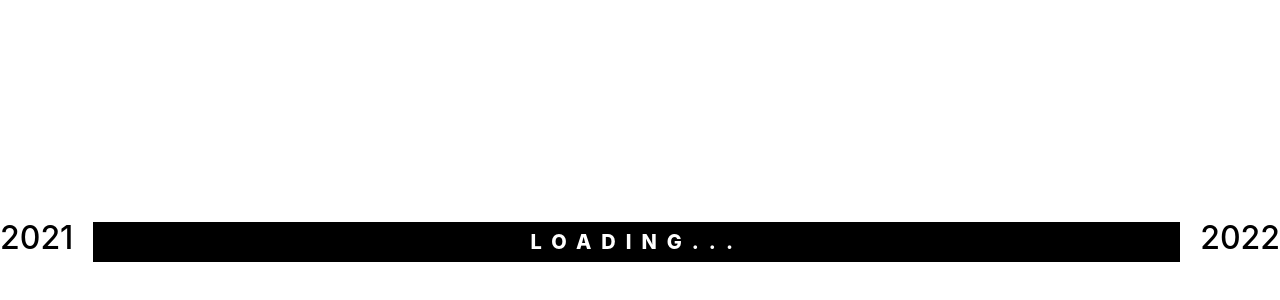
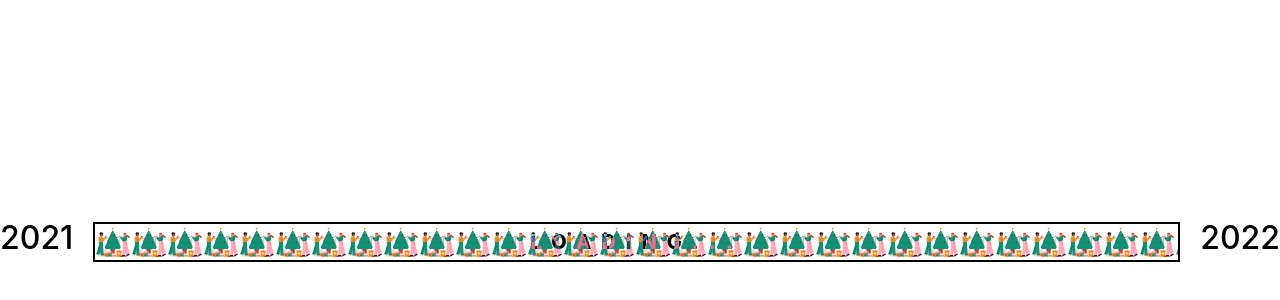
Before and after one commit to wjfondao/challengecode_one, a Nuxt app in the folder challenge_one/: page /chrismasgift in a window 1280 px wide. Shown: the part 158-458 px from the top of the page. Built offline with nearby package versions, Linux system fonts and the light colour scheme.

Commit message:
ีupdate chrismas

```diff
--- a/challenge_one/pages/chrismasgift.vue
+++ b/challenge_one/pages/chrismasgift.vue
@@ -56,7 +56,7 @@
       left: 0;
       width: 100%;
       height: 100%;
-      background: #000;
+      background-image: url(../assets/images/Christmas.svg);
       transform-origin: left;
       animation: animate 1s linear forwards;
     }
@@ -100,5 +100,6 @@
   100% {
     transform: scaleX(1);
   }
+
 }
 </style>
```
